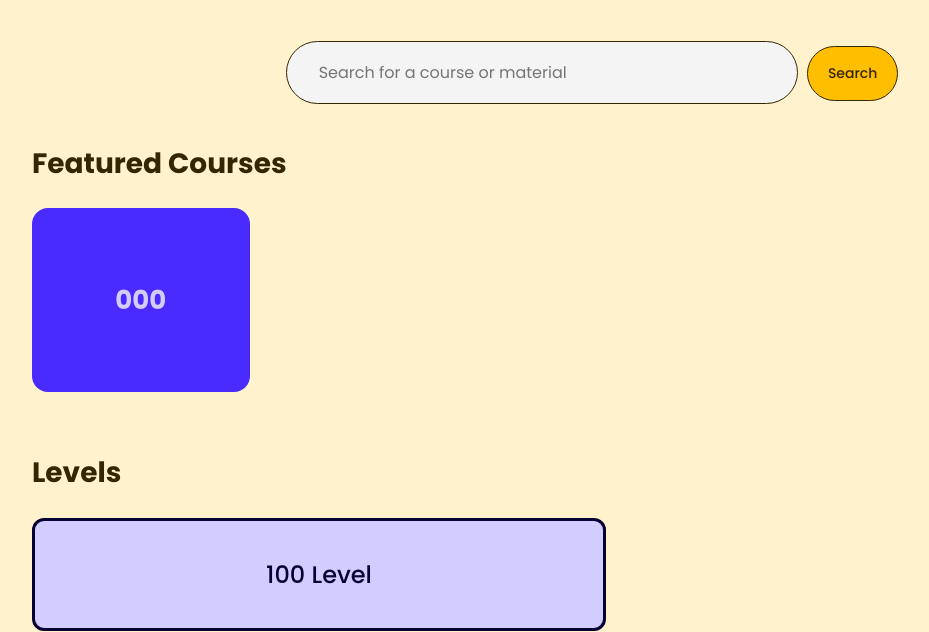
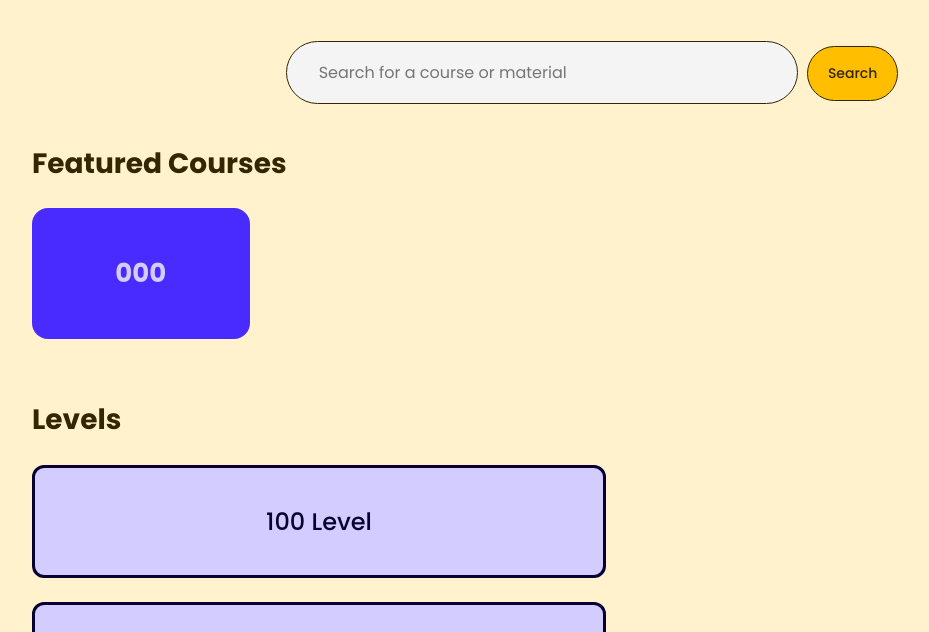
Before and after one commit to derasn/library-project, a Django app: page / in a window 1280 px wide. Shown: the part 269-901 px from the top of the page, without its empty margins (44-973 px from the left). Run offline with Django 5.2, Linux system fonts and the light colour scheme; tables that the repository leaves empty hold one stand-in row (values such as "Sample post").

Commit message:
fixed featured card height I think

```diff
--- a/campus/static/css/home.css
+++ b/campus/static/css/home.css
@@ -142,7 +142,7 @@ p{ /* For error messages i.e sorry, no materials */
 
 .card{
     min-width: 17vw;
-    height: 23vh;
+    padding: 5rem 0;
     background-color: #492aff;
     color: #D3CCFF;
     border-radius: 4rem;
```
